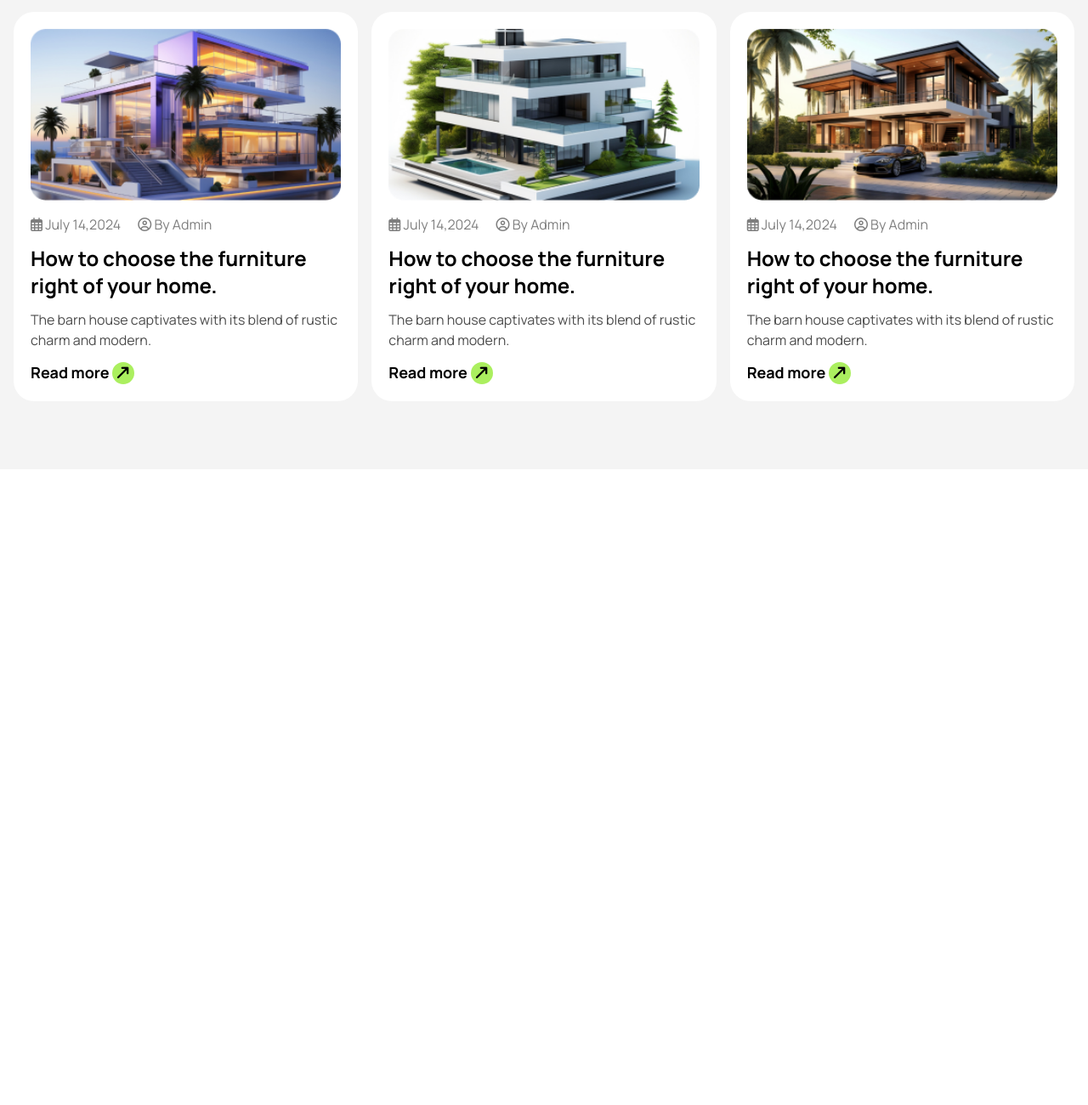
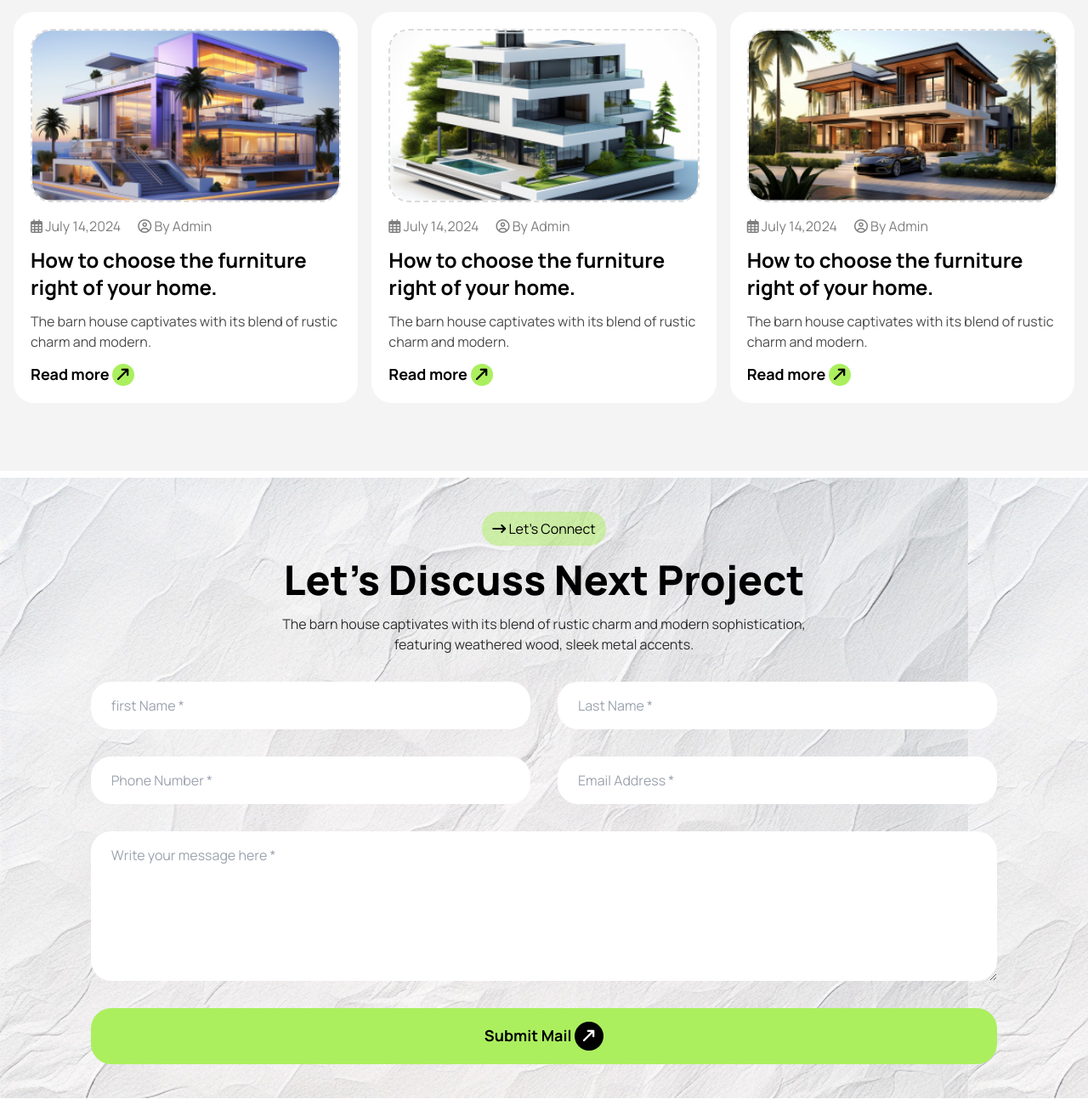
Before and after one commit to Rocky3698/Frontend_Assignment_3, a plain HTML site: page index.html in a window 1280 px wide. Shown: the part 3186-4486 px from the top of the page at 85% size. Before the commit the page ends 3738 px from the top, so only its background shows below. Drawn offline with nearby package versions, Linux system fonts and the light colour scheme.

Commit message:
contact section completed

```diff
--- a/index.html
+++ b/index.html
@@ -29,7 +29,7 @@
                         '16': 'repeat(16, minmax(0, 1fr))',
                     },
                     backgroundImage: {
-                        'paper': "url(',/assets/bg.jpg')",
+                        'paper': "url('./assets/bg.jpg')",
                     }
                 }
             }
@@ -282,7 +282,8 @@
                 <div class="grid md:grid-cols-3 grid-cols-1 gap-4">
                     <div class="bg-white p-5 rounded-3xl space-y-4">
                         <div>
-                            <img class="w-full h-full object-cover object-center" src="./assets/article1.png" alt="">
+                            <img class="rounded-3xl border-[#dbdbdb] border-2 border-dashed w-full h-full object-cover object-center"
+                                src="./assets/article1.png" alt="">
                         </div>
                         <div class="space-y-3">
                             <div class="flex gap-5 opacity-50">
@@ -306,7 +307,8 @@
                     </div>
                     <div class="bg-white p-5 rounded-3xl space-y-4">
                         <div>
-                            <img class="w-full h-full object-cover object-center" src="./assets/article2.png" alt="">
+                            <img class="rounded-3xl border-[#dbdbdb] border-2 border-dashed w-full h-full object-cover object-center"
+                                src="./assets/article2.png" alt="">
                         </div>
                         <div class="space-y-3">
                             <div class="flex gap-5 opacity-50">
@@ -330,7 +332,8 @@
                     </div>
                     <div class="bg-white p-5 rounded-3xl space-y-4">
                         <div>
-                            <img class="w-full h-full object-cover object-center" src="./assets/article3.png" alt="">
+                            <img class="rounded-3xl border-[#dbdbdb] border-2 border-dashed w-full h-full object-cover object-center"
+                                src="./assets/article3.png" alt="">
                         </div>
                         <div class="space-y-3">
                             <div class="flex gap-5 opacity-50">
@@ -356,6 +359,38 @@
             </div>
         </section>
 
+        <section class="bg-paper my-2 py-10">
+            <div class="container mx-auto space-y-8">
+                <div class="text-center space-y-4 px-3 md:px-auto">
+                    <button class="bg-action-500 px-3 py-2 rounded-3xl">
+                        <i class="fa-solid fa-arrow-right-long"></i>
+                        Let’s Connect
+                    </button>
+                    <h3 class="md:text-5xl text-3xl font-extrabold">Let’s Discuss Next Project</h3>
+                    <p class="opacity-80 md:w-1/2 mx-auto md:text-base text-sm">The barn house captivates with its blend
+                        of rustic charm and modern sophistication, featuring weathered wood, sleek metal accents.</p>
+                </div>
+                <div class="w-5/6 mx-auto space-y-8">
+                    <div class="grid md:grid-cols-2 grid-cols-1 gap-8 ">
+                        <input class="p-4 px-6 rounded-3xl border-none outline-0" required placeholder="first Name *"
+                            type="text">
+                        <input class="p-4 px-6 rounded-3xl border-none outline-0" required placeholder="Last Name *"
+                            type="text">
+                        <input class="p-4 px-6 rounded-3xl border-none outline-0" required placeholder="Phone Number *"
+                            type="text">
+                        <input class="p-4 px-6 rounded-3xl border-none outline-0" required placeholder="Email Address *"
+                            type="email">
+                        <textarea class="md:col-span-2 p-4 px-6 rounded-3xl border-none outline-0"
+                            placeholder="Write your message here *" name="" id="" rows="6"></textarea>
+                    </div>
+                    <button class="bg-action p-4 w-full rounded-3xl font-bold text-lg">
+                        Submit Mail
+                        <i class="fa-solid fa-arrow-right-long bg-black p-2 text-white -rotate-45 rounded-full"></i>
+                    </button>
+                </div>
+
+            </div>
+        </section>
     </main>
     <footer></footer>
 </body>
```
